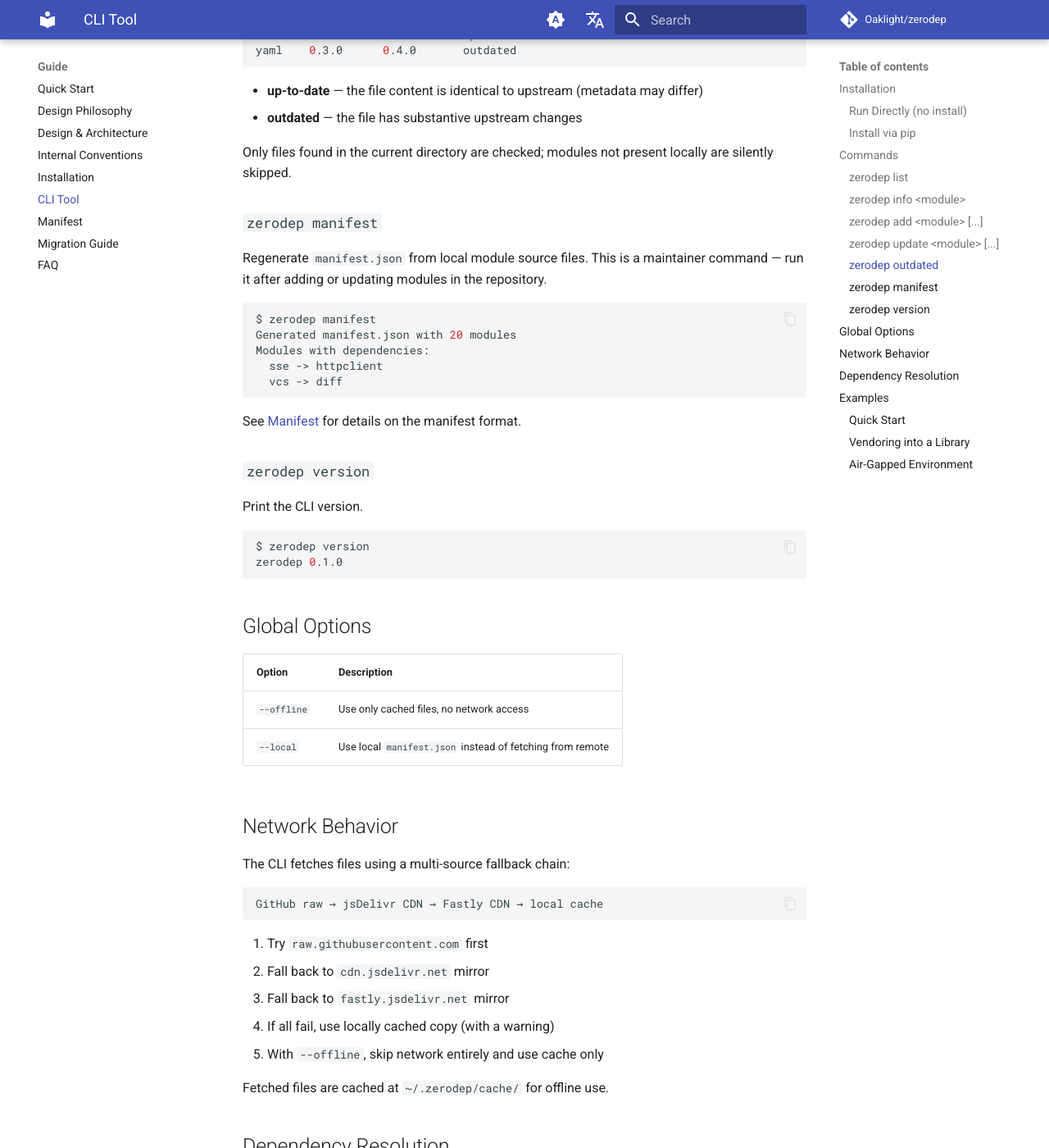
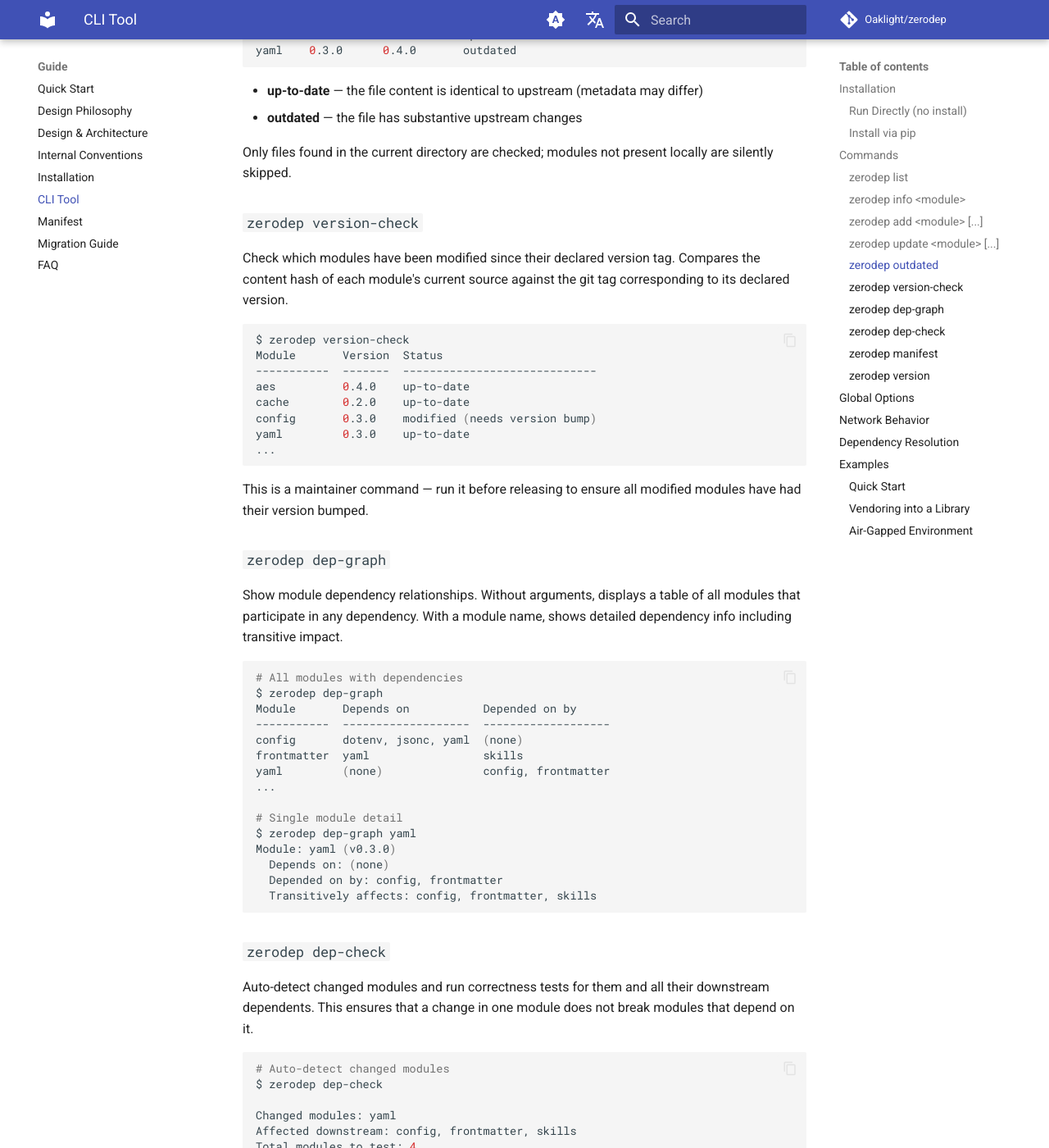
Before and after one commit to Oaklight/zerodep, an MkDocs documentation site: the page built from docs/guide/cli.md, in a window 1280 px wide and 1400 px high, scrolled down 2386 px. Shown: the whole window at 82% size. Built offline with MkDocs 1.6.1 and Material for MkDocs 9.7.7, drawn with Linux system fonts in a browser that asks for light colours; comment, search, counter and statistics services are not loaded; some of the changed text lies outside the part shown.

Commit message:
docs: add 2026.4.0 changelog, new CLI commands, CalVer migration guide
- Changelog: document CalVer adoption, dep-graph/dep-check commands,
  frontmatter note field, and per-module version corrections
- CLI guide: add version-check, dep-graph, and dep-check command docs
- Migration guide: add 2026.4.0 section explaining CalVer switch,
  module-level SemVer independence, and new maintainer commands

````diff
--- a/docs/guide/cli.md
+++ b/docs/guide/cli.md
@@ -117,6 +117,72 @@ yaml    0.3.0      0.4.0       outdated
 
 Only files found in the current directory are checked; modules not present locally are silently skipped.
 
+### `zerodep version-check`
+
+Check which modules have been modified since their declared version tag. Compares the content hash of each module's current source against the git tag corresponding to its declared version.
+
+```bash
+$ zerodep version-check
+Module       Version  Status
+-----------  -------  -----------------------------
+aes          0.4.0    up-to-date
+cache        0.2.0    up-to-date
+config       0.3.0    modified (needs version bump)
+yaml         0.3.0    up-to-date
+...
+```
+
+This is a maintainer command — run it before releasing to ensure all modified modules have had their version bumped.
+
+### `zerodep dep-graph`
+
+Show module dependency relationships. Without arguments, displays a table of all modules that participate in any dependency. With a module name, shows detailed dependency info including transitive impact.
+
+```bash
+# All modules with dependencies
+$ zerodep dep-graph
+Module       Depends on           Depended on by
+-----------  -------------------  -------------------
+config       dotenv, jsonc, yaml  (none)
+frontmatter  yaml                 skills
+yaml         (none)               config, frontmatter
+...
+
+# Single module detail
+$ zerodep dep-graph yaml
+Module: yaml (v0.3.0)
+  Depends on: (none)
+  Depended on by: config, frontmatter
+  Transitively affects: config, frontmatter, skills
+```
+
+### `zerodep dep-check`
+
+Auto-detect changed modules and run correctness tests for them and all their downstream dependents. This ensures that a change in one module does not break modules that depend on it.
+
+```bash
+# Auto-detect changed modules
+$ zerodep dep-check
+
+Changed modules: yaml
+Affected downstream: config, frontmatter, skills
+Total modules to test: 4
+
+Module       Changed  Test  Detail
+-----------  -------  ----  ------
+config       no       pass
+frontmatter  no       pass
+skills       no       pass
+yaml         yes      pass
+
+4 passed
+
+# Check specific modules
+$ zerodep dep-check yaml config
+```
+
+Exits with code 1 if any test fails — suitable for CI pipelines and pre-release checks.
+
 ### `zerodep manifest`
 
 Regenerate `manifest.json` from local module source files. This is a maintainer command — run it after adding or updating modules in the repository.
@@ -137,7 +203,7 @@ Print the CLI version.
 
 ```bash
 $ zerodep version
-zerodep 0.1.0
+zerodep 2026.4.0
 ```
 
 ## Global Options
````
Also changed, not shown: docs/changelog.md (+23 -0 lines), docs/guide/migration.md (+43 -0 lines).
